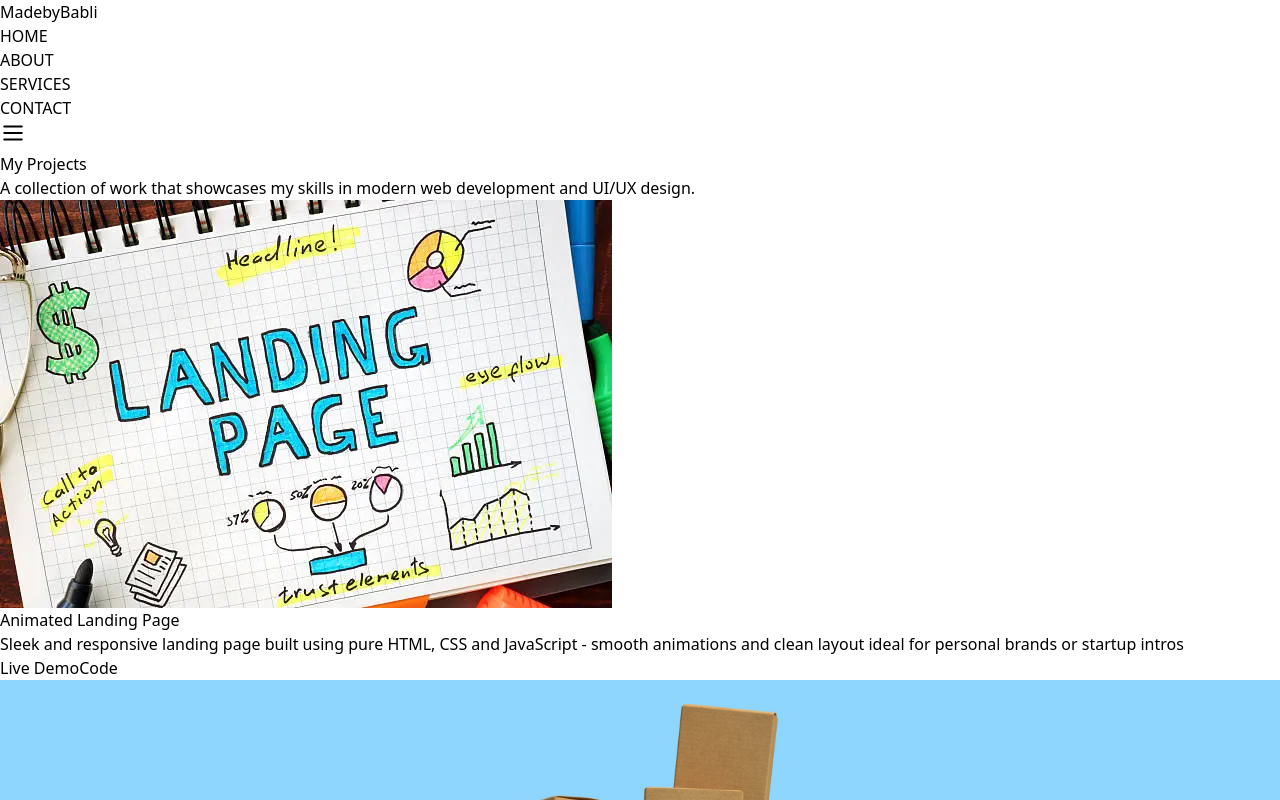
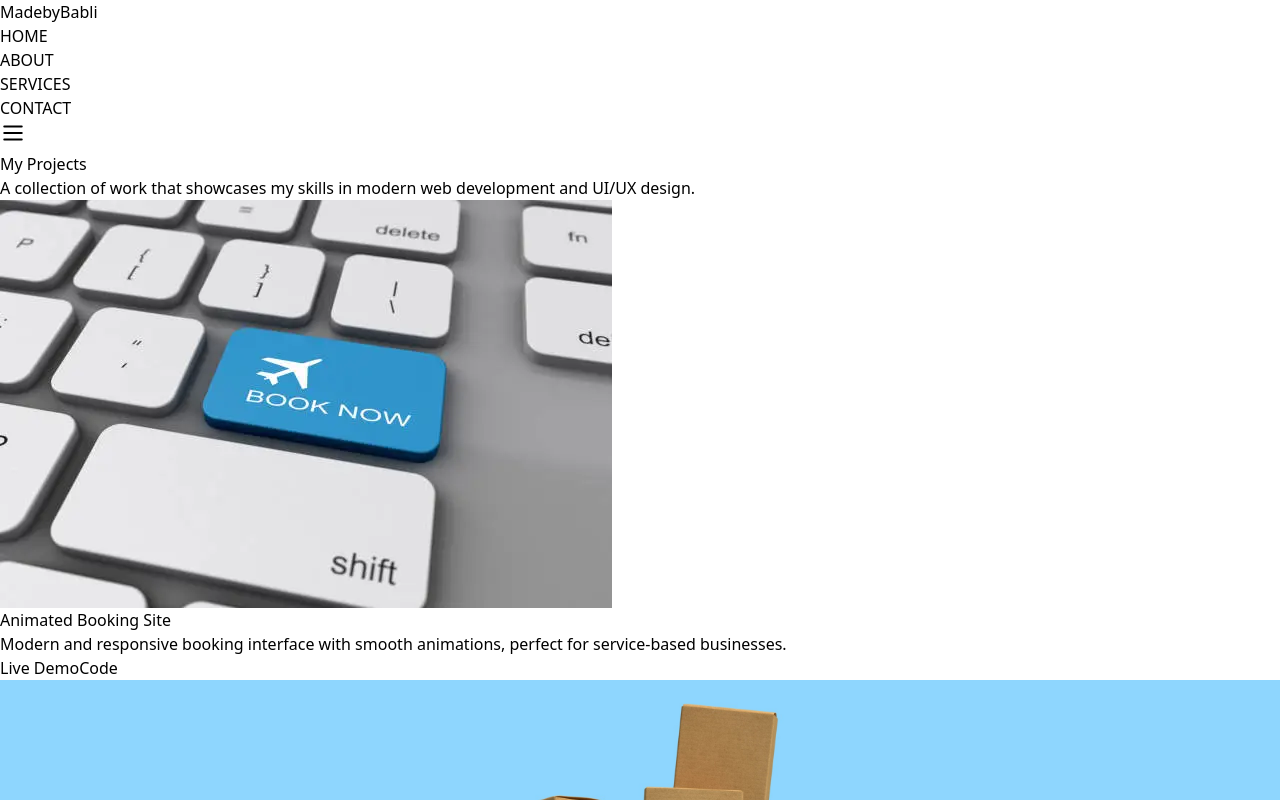
Before and after one commit to Madebydev-Babli/Portfolio, a React (Vite) app: page /project in a window 1280 px wide. Shown: the top 800 px of the page. Built offline with nearby package versions, Linux system fonts and the light colour scheme.

Commit message:
Adding booking UI to the Projects section

```diff
--- a/src/assets/components/Contact.jsx
+++ b/src/assets/components/Contact.jsx
@@ -30,7 +30,7 @@ const Contact = () => {
           initial={{ opacity: 0 }}
           whileInView={{ opacity: 1 }}
           transition={{ delay: 0.2 }}
-          className="max-w-3xl mx-auto bg-gray-900 p-10 rounded-2xl border border-gray-800 shadow-lg"
+          className="max-w-2xl mx-auto bg-gray-900 p-10 rounded-2xl border border-gray-800 shadow-lg"
         >
           {/* Name & Email */}
           <div className="grid md:grid-cols-2 gap-6">
--- a/src/assets/components/Projects.jsx
+++ b/src/assets/components/Projects.jsx
@@ -2,15 +2,15 @@ import React from "react";
 import { motion } from "framer-motion";
 import ecommerce from "../images/ecommerce.jpg"
 import login from "../images/login.webp"
-import landing from "../images/landing.webp"
+import book from "../images/book.webp"
 
 const projects = [
   {
-    title: "Animated Landing Page",
-    description: "Sleek and responsive landing page built using pure HTML, CSS and JavaScript - smooth animations and clean layout ideal for personal brands or startup intros",
-    image: landing,
-    live: "https://madebybabli-landing-page.netlify.app",
-    code: "https://github.com/madebydev-babli/clean-landing-page",
+    title: "Animated Booking Site",
+    description: "Modern and responsive booking interface with smooth animations, perfect for service-based businesses.",
+    image: book,
+    live: "https://madebybabli-booknow.netlify.app",
+    code: "https://github.com/madebydev-babli/booknow",
   },
   {
     title: "E-commerce UI",
--- a/src/assets/components/Services.jsx
+++ b/src/assets/components/Services.jsx
@@ -1,6 +1,7 @@
 import React from "react";
 import { motion } from "framer-motion";
 import { Code2, Smartphone, LayoutDashboard } from "lucide-react";
+import { Link } from 'react-router-dom'
 
 const services = [
   {
@@ -52,13 +53,13 @@ const Services = () => {
             <h3 className="text-xl font-semibold text-cyan-300 mb-2">{service.title}</h3>
             <p className="text-gray-400 text-sm leading-relaxed mb-4">{service.desc}</p>
             <p className="text-lg font-bold text-green-400 mb-4">{service.price}</p>
-            <a
-              href="#contact"
+            <Link to='/contact'
               className="mt-auto inline-block bg-cyan-500 hover:bg-cyan-600 text-white font-medium py-2 px-4 rounded-full transition"
             >
               Book Now
-            </a>
+            </Link>
           </motion.div>
+
         ))}
       </div>
 
```
Also changed, not shown: src/assets/images/book.webp (added).
